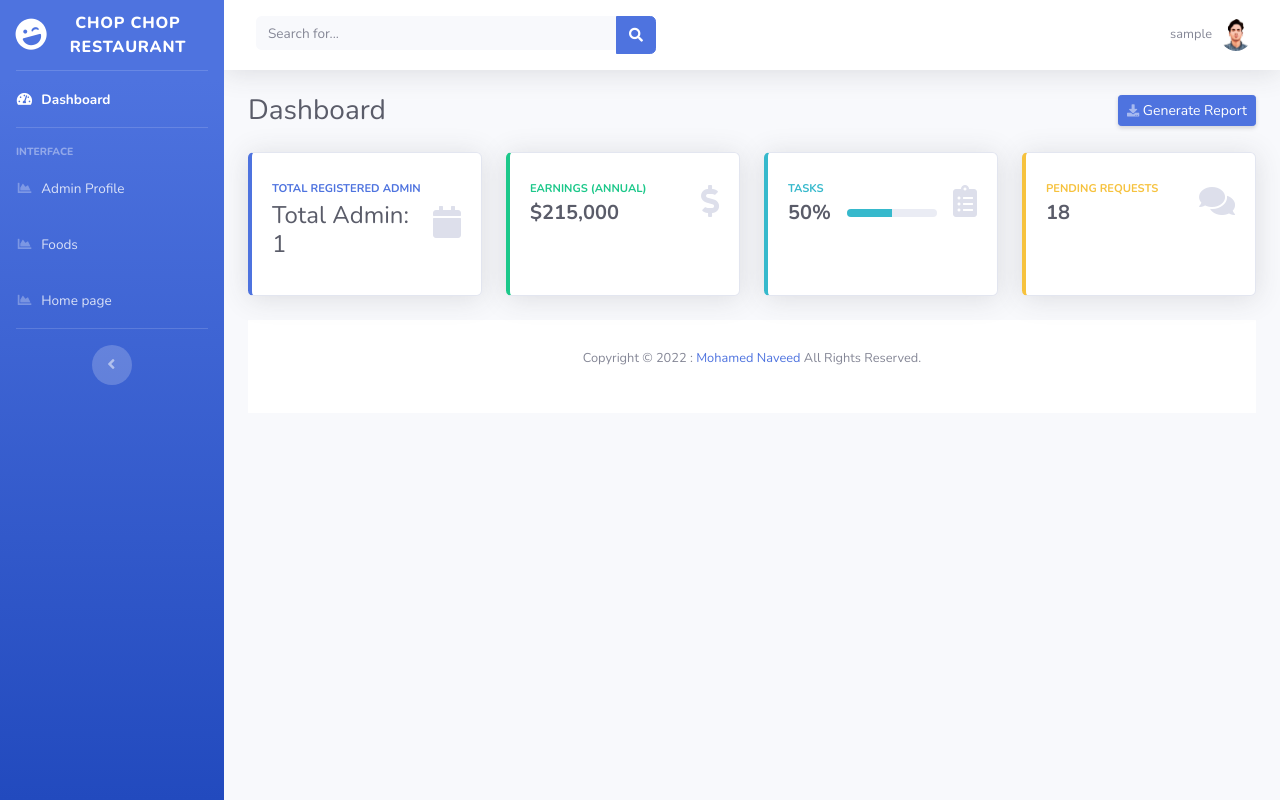
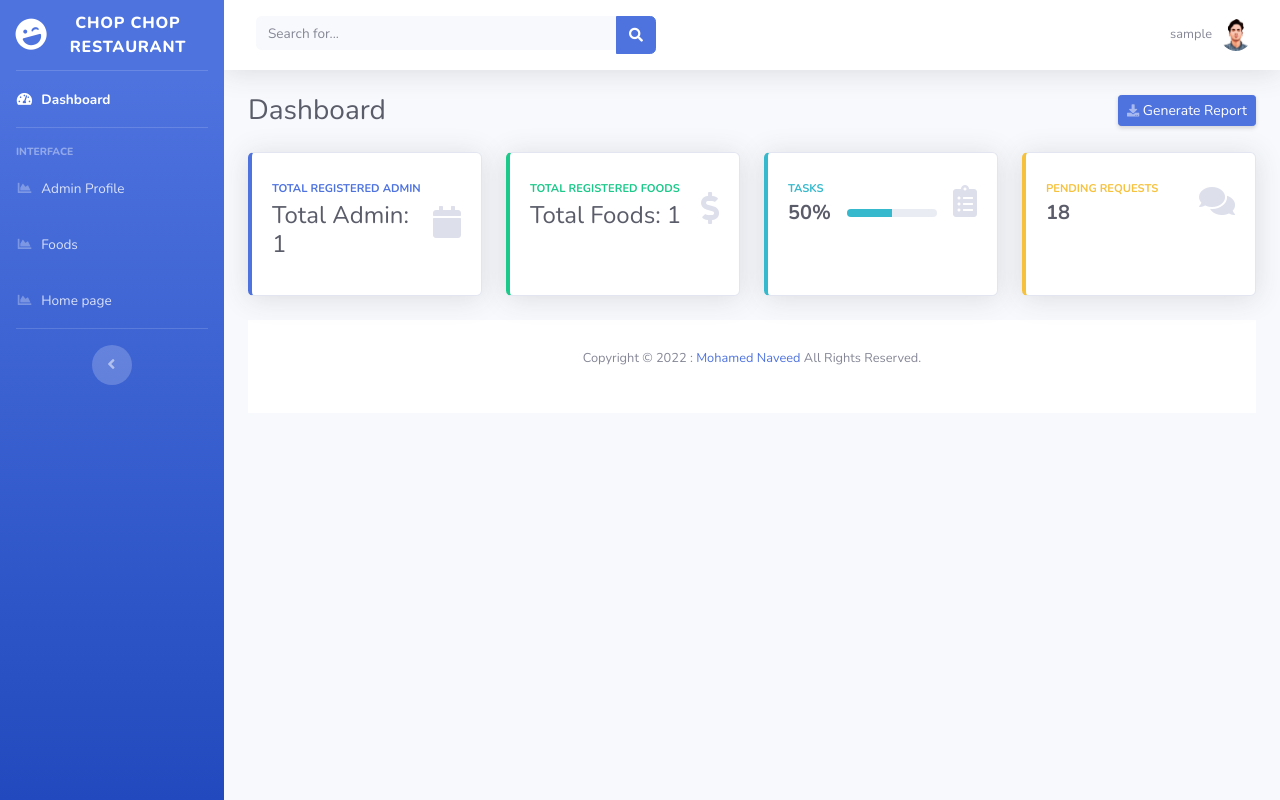
Before and after one commit to MohamedNaveedfc/Admin-Panel-, a PHP site: page /home/ in a window 1280 px wide. Run offline with PHP 8.4, Linux system fonts and the light colour scheme; the visitor is signed in with stand-in values (Sample User, id 1); tables that the repository leaves empty or names only in its code hold one stand-in row (values such as "Sample post").

Commit message:
Update index.php

```diff
--- a/index.php
+++ b/index.php
@@ -20,7 +20,7 @@ include('includes/navbar.php');
   <!-- Content Row -->
   <div class="row">
 
-    <!-- Earnings (Monthly) Card Example -->
+    <!-- Total Registered Admin -->
     <div class="col-xl-3 col-md-6 mb-4">
     <div class="card border-left-primary shadow h-100 py-2">
         <div class="card-body">
@@ -48,14 +48,25 @@ include('includes/navbar.php');
     </div>
 </div>
 
-    <!-- Earnings (Monthly) Card Example -->
+    <!-- Total Registered Foods -->
     <div class="col-xl-3 col-md-6 mb-4">
       <div class="card border-left-success shadow h-100 py-2">
         <div class="card-body">
           <div class="row no-gutters align-items-center">
             <div class="col mr-2">
-              <div class="text-xs font-weight-bold text-success text-uppercase mb-1">Earnings (Annual)</div>
-              <div class="h5 mb-0 font-weight-bold text-gray-800">$215,000</div>
+              <div class="text-xs font-weight-bold text-success text-uppercase mb-1">Total Registered Foods</div>
+              <div class="h5 mb-0 font-weight-bold text-gray-800">
+              <?php
+                            require 'dbconfig.php';
+
+                            $query = "SELECT id FROM food ORDER BY id";
+                            $query_run = mysqli_query($connection, $query);
+
+                            $row = mysqli_num_rows($query_run);
+
+                            echo '<h4> Total Foods: '.$row.'</h4>';
+                        ?>
+              </div>
             </div>
             <div class="col-auto">
               <i class="fas fa-dollar-sign fa-2x text-gray-300"></i>
```
